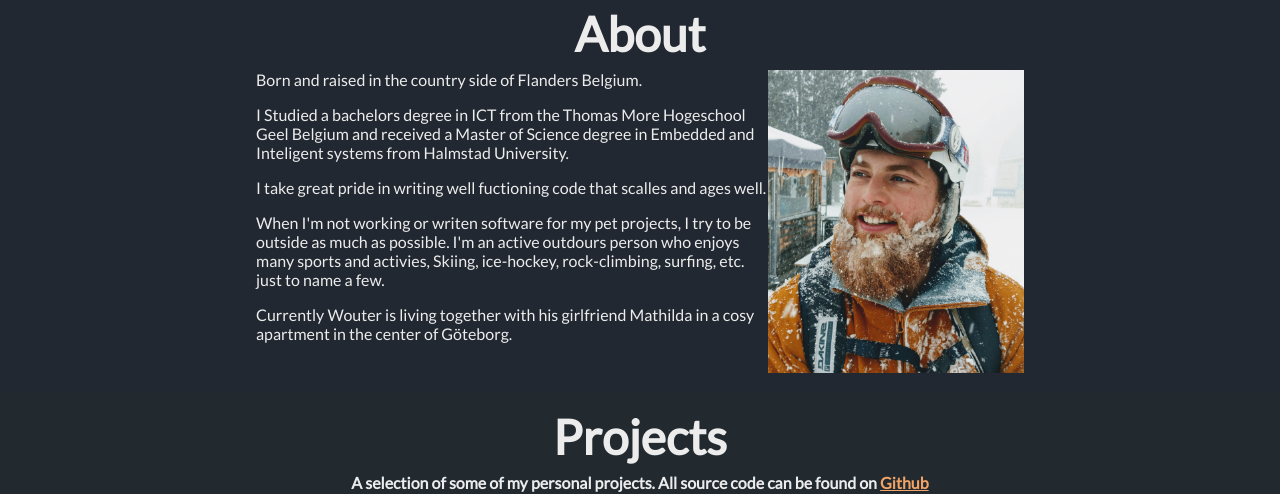
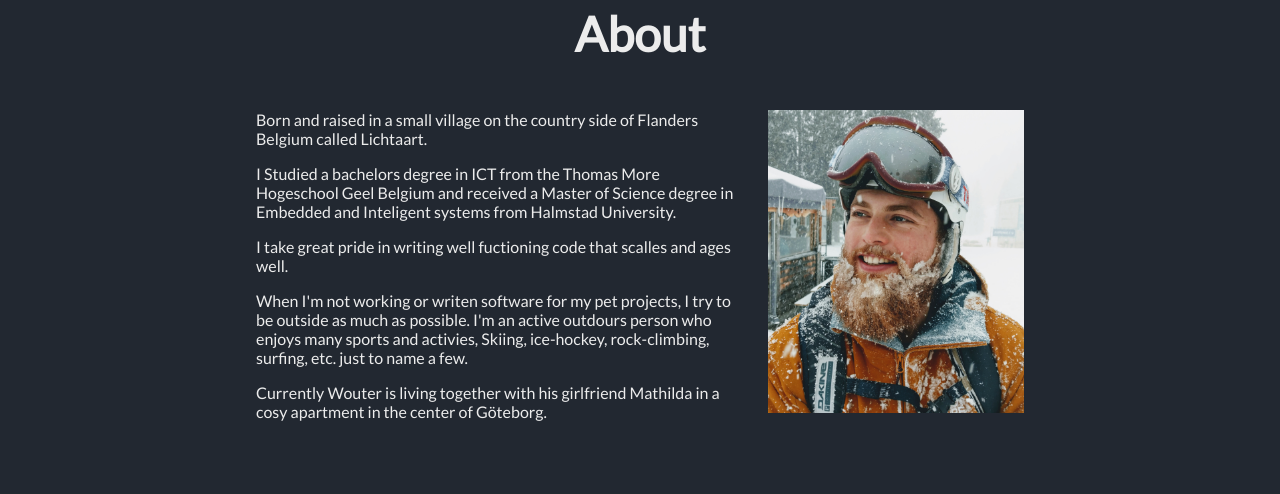
Before and after one commit to DankersW/dankersw.github.io, a React (Create React App) app: page / in a window 1280 px wide. Shown: the part 811-1305 px from the top of the page. Built offline with nearby package versions, Linux system fonts and the light colour scheme.

Commit message:
Allign text correctly

```diff
--- a/src/pages/about/about.css
+++ b/src/pages/about/about.css
@@ -3,10 +3,9 @@
     color: #ECECEC;
 }
 
-
 .about-wrapper {
     display: flex;
-    margin: 0 5vw 0 5vw;
+    margin: 5vh 5vw 5vh 5vw;
     justify-content: center;
 }
 
@@ -21,6 +20,7 @@
 
 .about-text p{
     margin-bottom: 2vh;
+    padding-right: 2vw;
 }
 
 /* This applies from 0px to 600px */
--- a/src/pages/about/about.tsx
+++ b/src/pages/about/about.tsx
@@ -9,7 +9,7 @@ export default function About() {
             <h1 className="section-title">About</h1>
             <div className="about-wrapper">
                 <div className="about-text">
-                    <p>Born and raised in the country side of Flanders Belgium.</p>
+                    <p>Born and raised in a small village on the country side of Flanders Belgium called Lichtaart.</p>
                     <p>I Studied a bachelors degree in ICT from the Thomas More Hogeschool Geel Belgium and received a Master of Science degree in Embedded and Inteligent systems from Halmstad University.</p>
                     <p>I take great pride in writing well fuctioning code that scalles and ages well.</p>
                     <p>When I'm not working or writen software for my pet projects, I try to be outside as much as possible. I'm an active outdours person who enjoys many sports and activies, Skiing, ice-hockey, rock-climbing, surfing, etc. just to name a few.</p>
```
